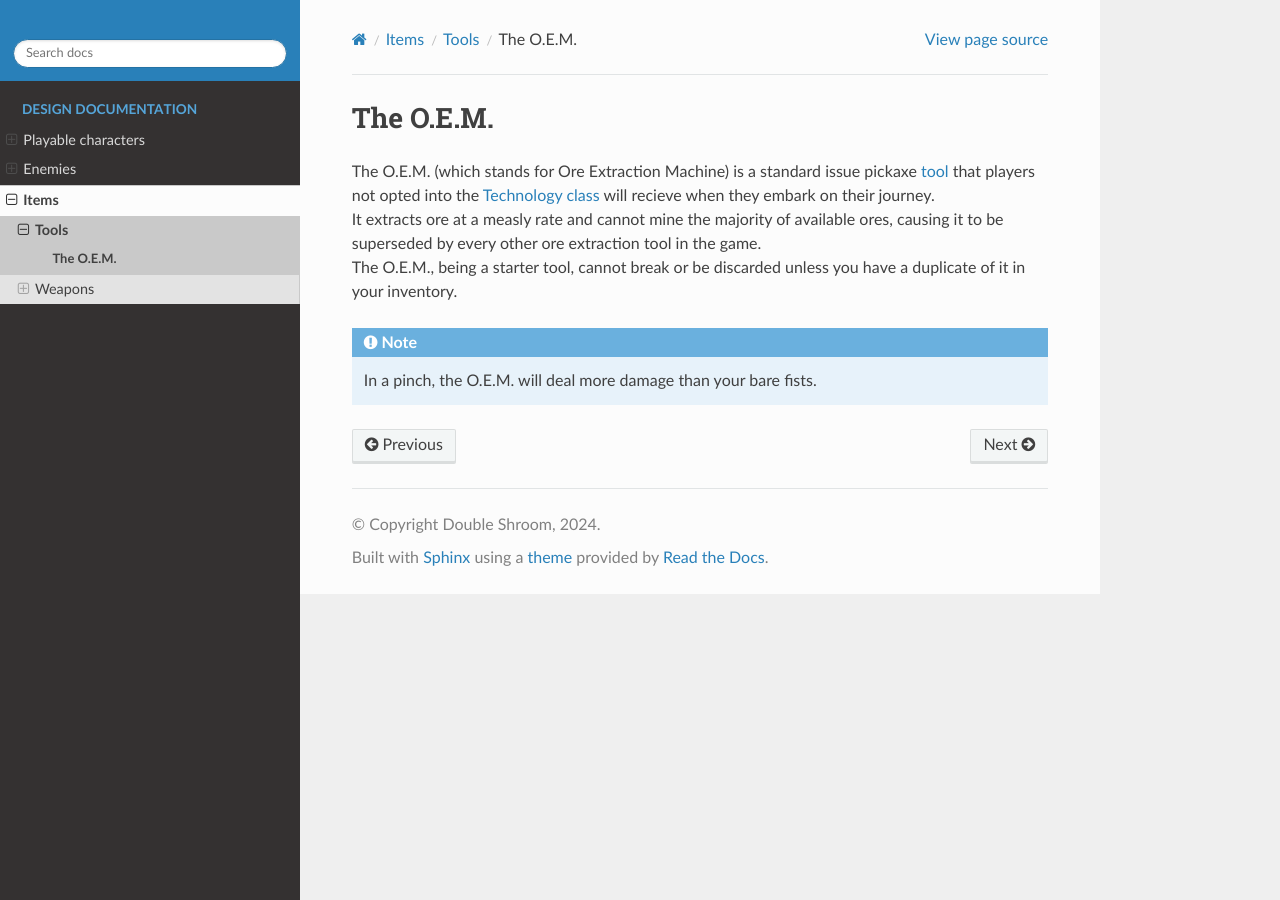
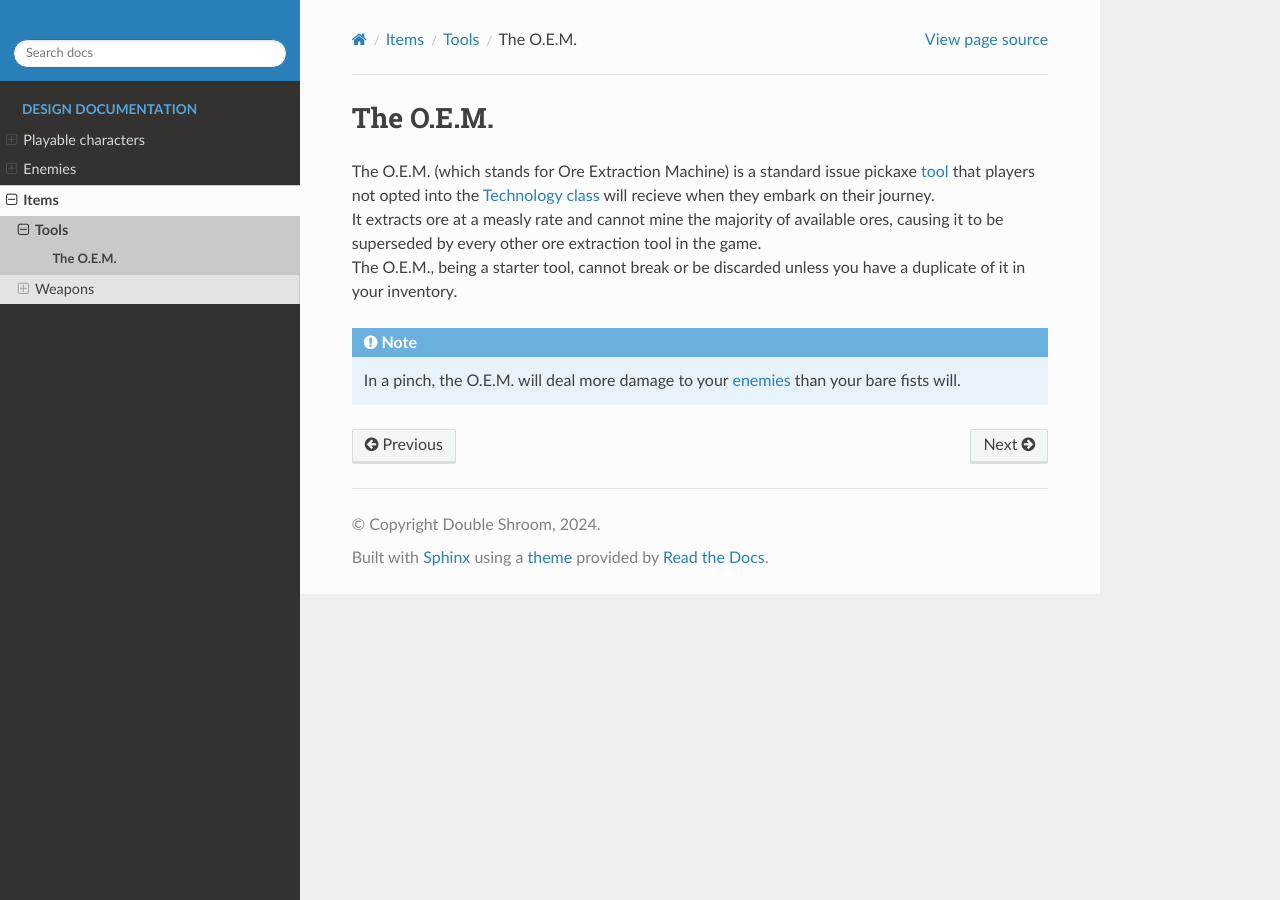
Before and after one commit to neosrc1/cryo-docs, a Sphinx documentation site: the page built from docs/source/items/tools/oem.rst, in a window 1280 px wide. Built offline with Sphinx 7.4.7 and the Read the Docs theme 2.0.0, drawn with Linux system fonts in a browser that asks for light colours.

Commit message:
Reworded "The O.E.M" to include reference to enemies

```diff
--- a/docs/source/items/tools/oem.rst
+++ b/docs/source/items/tools/oem.rst
@@ -8,4 +8,4 @@ The O.E.M.
     The O.E.M., being a starter tool, cannot break or be discarded unless you have a duplicate of it in your inventory.
 
 .. note::
-    In a pinch, the O.E.M. will deal more damage than your bare fists.
+    In a pinch, the O.E.M. will deal more damage to your :ref:`enemies <enemies>` than your bare fists will.
```
